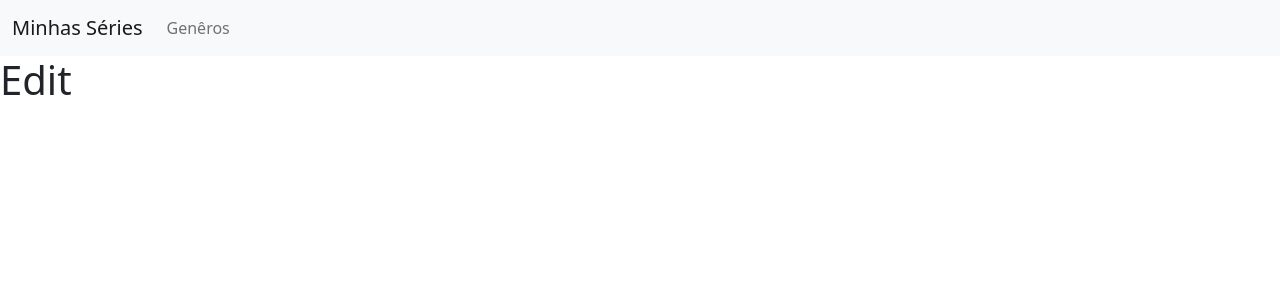
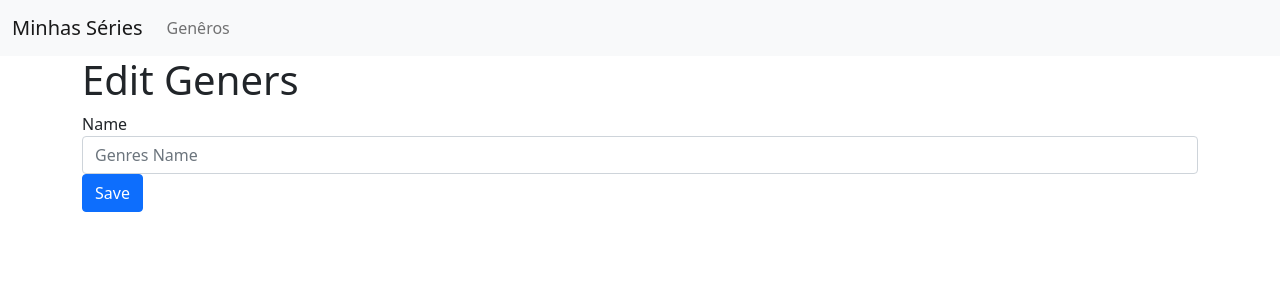
Before and after one commit to J-DouglasLira/tv-shows-app, a React (Create React App) app: page /genres/1 in a window 1280 px wide. Shown: the top 300 px of the page. Built offline with nearby package versions, Linux system fonts and the light colour scheme; no server answers.

Commit message:
edit gen component added

```diff
--- a/db.json
+++ b/db.json
@@ -10,8 +10,8 @@
     }
   },
   "genres": {
-    "1649163178978": {
-      "name": "taete"
+    "1649251540499": {
+      "name": "teste"
     }
   },
   "count": 0
--- a/src/App.js
+++ b/src/App.js
@@ -25,7 +25,7 @@ function App() {
           <Route path="/" exact element={<Home />} />
           <Route path="/genres/:id" exact element={<EditGeners />} />
           <Route path="/genres/new" exact element={<NewGeners />} />
-          <Route path="/genres" element={<Geners />} />
+          <Route path="/genres" exact element={<Geners />} />
         </Routes>
       </div>
     </Router>
--- a/src/components/EditGeners.jsx
+++ b/src/components/EditGeners.jsx
@@ -1,7 +1,42 @@
-import React from 'react';
+import React, { useState } from 'react';
+import {
+    Form
+} from "reactstrap";
+import axios from 'axios';
+import { useNavigate } from 'react-router-dom';
 
 const EditGeners = () => {
-    return <h1>Edit </h1>
-  };
+    const [name, setName] = useState("");
+    const [success, setSuccess] = useState(false);
+    const navigation = useNavigate();
+    const onChange = (e) => {
+        setName(e.target.value);
+    }
 
-  export default EditGeners;
+    const save = () => {
+        axios.post('/api/genres', {
+            name
+        }).then(res => {
+            setSuccess(true);
+        })
+    }
+
+    if (success) {
+        return navigation('/genres');
+    }
+
+    return (
+        <div className="container">
+            <h1>Edit Geners</h1>
+            <Form>
+                <div className="form-group">
+                    <label htmlFor="name">Name</label>
+                    <input type="text" value={name} onChange={onChange} className="form-control" id="name" placeholder="Genres Name" />
+                </div>
+                <button type="button" onClick={save} className="btn btn-primary">Save</button>
+            </Form>
+        </div>
+    )
+}
+
+export default EditGeners;
--- a/src/components/Geners.jsx
+++ b/src/components/Geners.jsx
@@ -16,7 +16,8 @@ const Genres = () => {
 
     const deleteGen = (id) => {
         axios.delete('/api/genres/' + id).then(res => {
-            setData(data.filter(item => item.id !== id));
+            const filtrado = data.filter(item => item.id !== id)
+            setData(filtrado);
         })
     }
 
@@ -26,8 +27,8 @@ const Genres = () => {
                 <th scope="row">{record.id}</th>
                 <td>{record.name}</td>
                 <td>
-                    <button type = "button" className="btn btn-danger" onClick={() => deleteGen(record.id)}>Delete</button>
-                    <Link to = {'' + record.id} className="btn btn-primary">Edit</Link>
+                    <button type="button" className="btn btn-danger" onClick={() => deleteGen(record.id)}>Delete</button>
+                    <Link to={'' + record.id} className="btn btn-primary">Edit</Link>
                 </td>
             </tr>)
     }
--- a/src/components/NewGeners.jsx
+++ b/src/components/NewGeners.jsx
@@ -6,16 +6,16 @@ import axios from 'axios';
 import { useNavigate } from 'react-router-dom';
 
 const NewGeners = () => {
-    const [genresName, setGenresName] = useState("");
+    const [name, setName] = useState("");
     const [success, setSuccess] = useState(false);
     const navigation = useNavigate();
     const onChange = (e) => {
-        setGenresName(e.target.value);
+        setName(e.target.value);
     }
 
     const save = () => {
         axios.post('/api/genres', {
-            name: genresName
+            name
         }).then(res => {
             setSuccess(true);
         })
@@ -31,7 +31,7 @@ const NewGeners = () => {
             <Form>
                 <div className="form-group">
                     <label htmlFor="name">Name</label>
-                    <input type="text" value={genresName} onChange={onChange} className="form-control" id="name" placeholder="Genres Name" />
+                    <input type="text" value={name} onChange={onChange} className="form-control" id="name" placeholder="Genres Name" />
                 </div>
                 <button type="button" onClick={save} className="btn btn-primary">Save</button>
             </Form>
```
